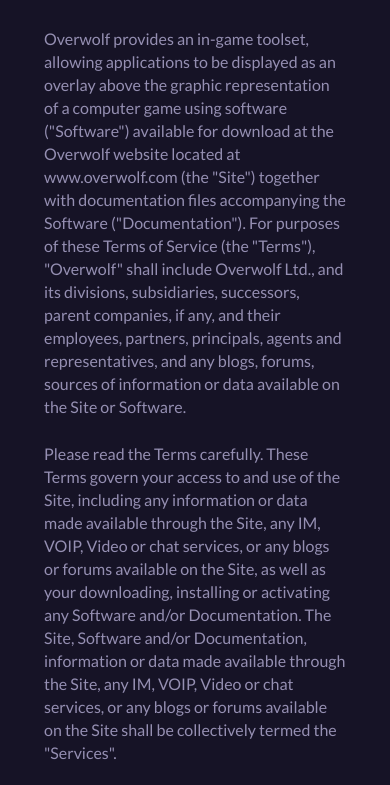
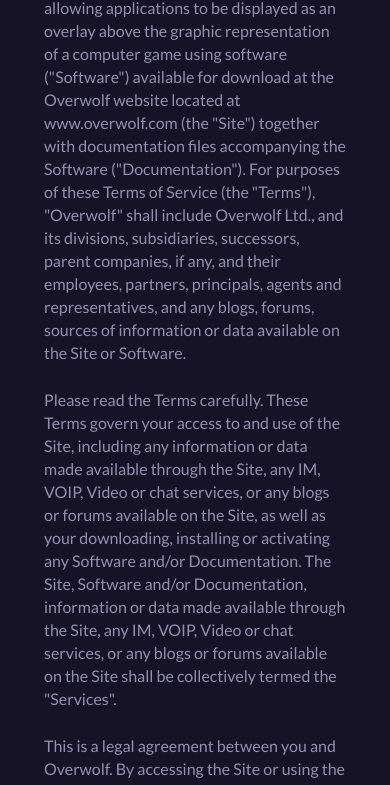
Before and after one commit to earthaddicted/overwolf-pages.github.io, a website: page src/policy_terms_template.html in a window 390 px wide. Shown: the part 319-1104 px from the top of the page. Drawn offline with nearby package versions, Linux system fonts and the light colour scheme; files that its build step writes are made by us from their sources.

Commit message:
fix policy page section padding

```diff
--- a/src/assets/policy.scss
+++ b/src/assets/policy.scss
@@ -96,10 +96,7 @@
 
         @media only screen and (max-width: 1024px) {
             flex-direction: column;
-        }
-
-        @media only screen and (max-width: 600px) {
-            padding-top: 54px !important;
+            padding-top: 0 !important;
         }
     }
 
```
Also changed, not shown: dist/css/policy.css.
